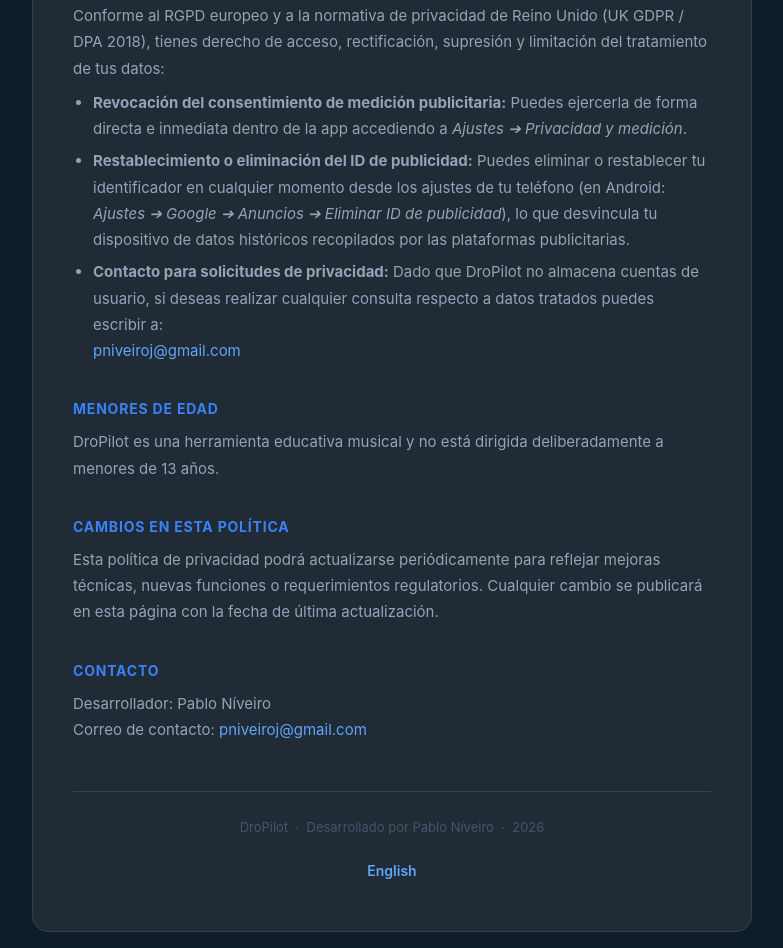
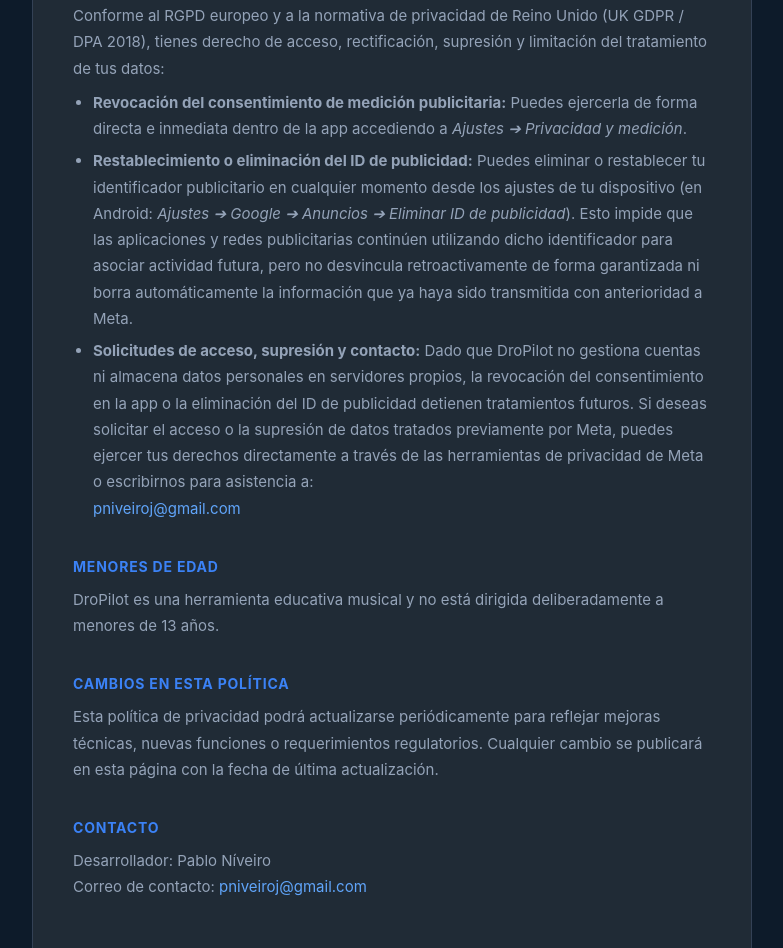
Before and after one commit to pniveiroj/dropilot-privacy, a plain HTML site: page es.html in a window 1280 px wide. Shown: the part 2593-3541 px from the top of the page, without its empty margins (248-1031 px from the left). Drawn offline with Linux system fonts and the light colour scheme.

Commit message:
Clarify advertising ID deletion scope and add cache control meta tags

```diff
--- a/es.html
+++ b/es.html
@@ -3,6 +3,9 @@
 <head>
   <meta charset="UTF-8" />
   <meta name="viewport" content="width=device-width, initial-scale=1.0" />
+  <meta http-equiv="Cache-Control" content="no-cache, no-store, must-revalidate" />
+  <meta http-equiv="Pragma" content="no-cache" />
+  <meta http-equiv="Expires" content="0" />
   <title>DroPilot – Política de Privacidad</title>
   <style>
     *, *::before, *::after { box-sizing: border-box; margin: 0; padding: 0; }
@@ -329,14 +332,19 @@
       </li>
       <li>
         <strong>Restablecimiento o eliminación del ID de publicidad:</strong> Puedes eliminar o
-        restablecer tu identificador en cualquier momento desde los ajustes de tu teléfono
-        (en Android: <em>Ajustes ➔ Google ➔ Anuncios ➔ Eliminar ID de publicidad</em>), lo que
-        desvincula tu dispositivo de datos históricos recopilados por las plataformas publicitarias.
+        restablecer tu identificador publicitario en cualquier momento desde los ajustes de tu dispositivo
+        (en Android: <em>Ajustes ➔ Google ➔ Anuncios ➔ Eliminar ID de publicidad</em>).
+        Esto impide que las aplicaciones y redes publicitarias continúen utilizando dicho identificador
+        para asociar actividad futura, pero no desvincula retroactivamente de forma garantizada ni borra
+        automáticamente la información que ya haya sido transmitida con anterioridad a Meta.
       </li>
       <li>
-        <strong>Contacto para solicitudes de privacidad:</strong> Dado que DroPilot no almacena
-        cuentas de usuario, si deseas realizar cualquier consulta respecto a datos tratados
-        puedes escribir a:
+        <strong>Solicitudes de acceso, supresión y contacto:</strong> Dado que DroPilot no gestiona
+        cuentas ni almacena datos personales en servidores propios, la revocación del consentimiento
+        en la app o la eliminación del ID de publicidad detienen tratamientos futuros. Si deseas
+        solicitar el acceso o la supresión de datos tratados previamente por Meta, puedes ejercer tus
+        derechos directamente a través de las herramientas de privacidad de Meta o escribirnos para
+        asistencia a:
         <br />
         <a href="mailto:pniveiroj@gmail.com">pniveiroj@gmail.com</a>
       </li>
```
Also changed, not shown: index.html (+13 -5 lines).
